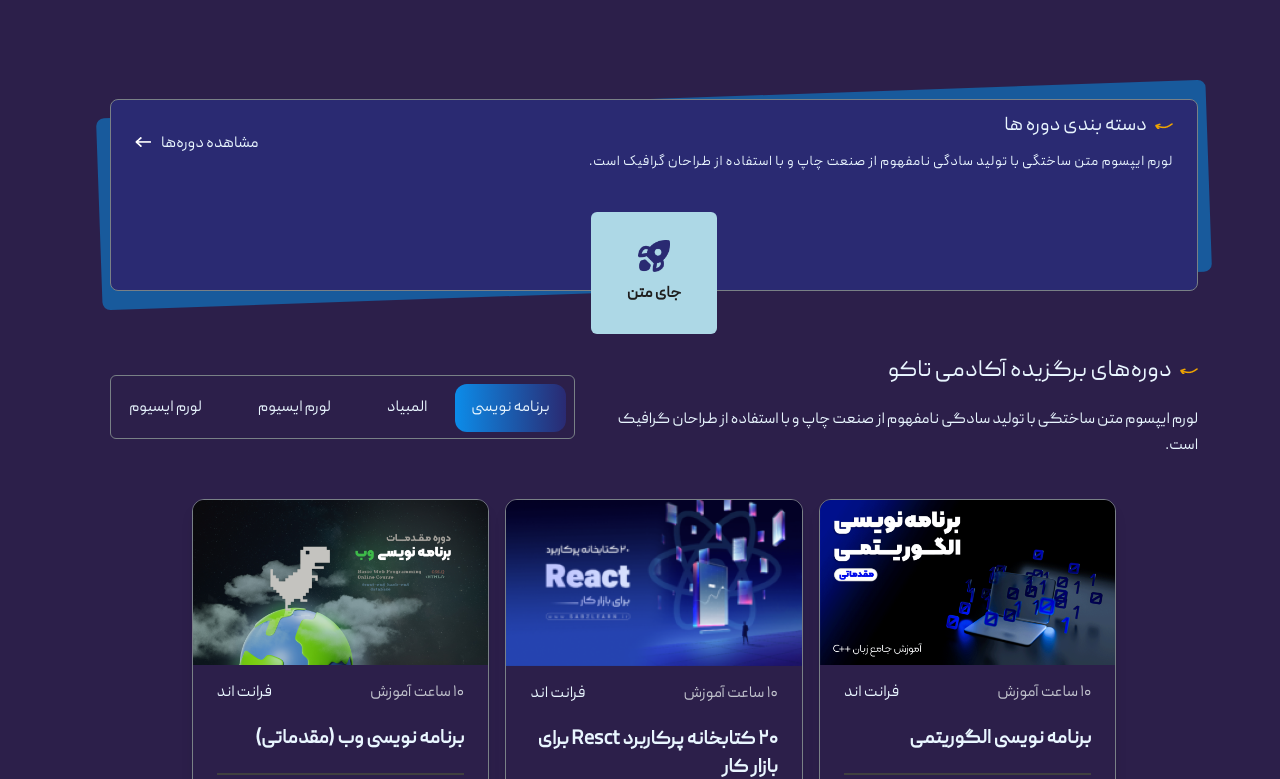
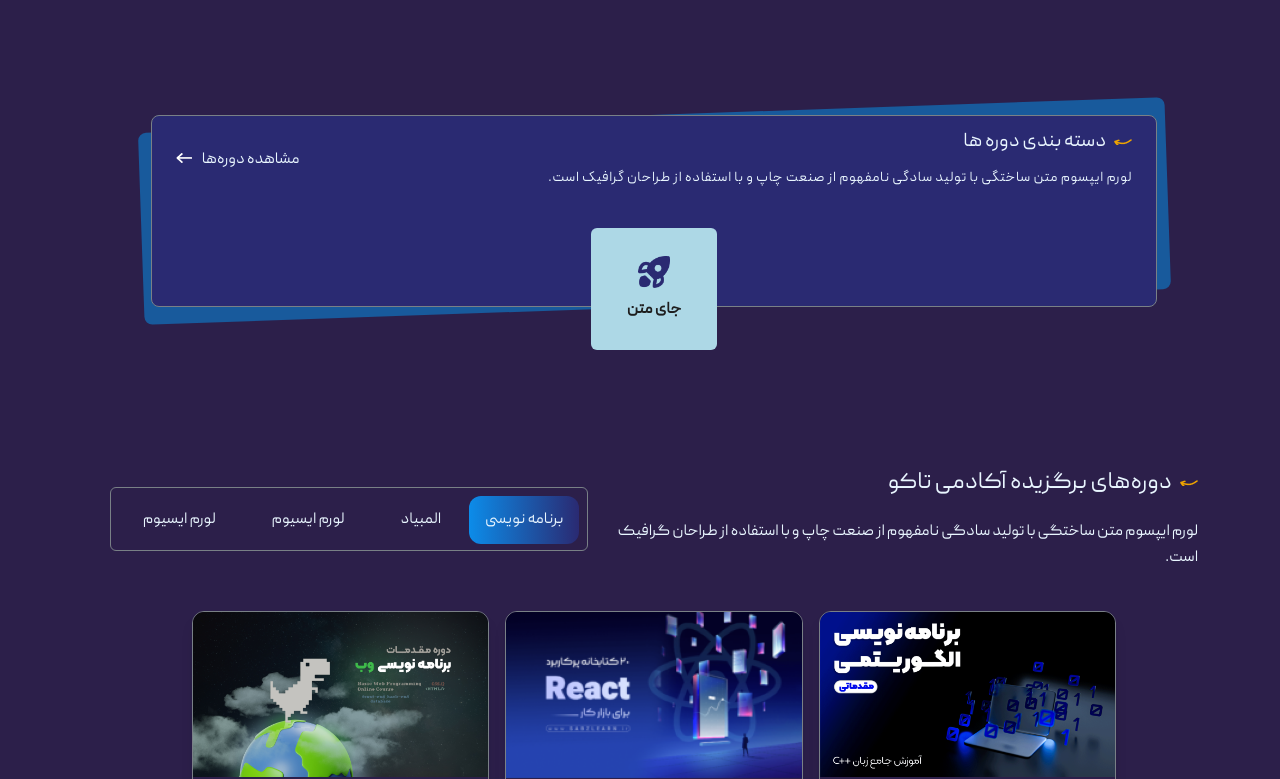
Before and after one commit to AmirhosseinDehghanazar/TakuAcademy-Frontend, a React (Vite) app in the folder TakuAcademy-Frontend/: page / in a window 1280 px wide. Shown: the part 721-1500 px from the top of the page. Built offline with nearby package versions, Linux system fonts and the light colour scheme.

Commit message:
fixing segment width it was too big in lg screens

```diff
--- a/TakuAcademy-Frontend/src/components/main/courses/Courses.jsx
+++ b/TakuAcademy-Frontend/src/components/main/courses/Courses.jsx
@@ -22,7 +22,7 @@ const Courses = () => {
   return (
     <div className="mar-x">
       {/* text & type of courses */}
-      <div className="flex flex-col justify-between items-center gap-8 md:flex-row ">
+      <div className="flex flex-col justify-between xl:justify-around items-center gap-8 xl:gap-0 md:flex-row ">
         <div className="flex flex-col items-start ">
           <div className="flex justify-center items-center gap-2">
             <div className="bg-flash"></div>
--- a/TakuAcademy-Frontend/src/components/main/header/Header.jsx
+++ b/TakuAcademy-Frontend/src/components/main/header/Header.jsx
@@ -49,7 +49,7 @@ const Header = () => {
   }, []);
 
   return (
-    <div className="flex my-12 flex-col mar-x items-center pt-16 md:pt-2 lg:flex-row-reverse lg:justify-center lg:items-center  md:ms-11 lg:mx-5">
+    <div className="flex flex-col lg:mb-16 mar-x items-center pt-16 md:pt-2 lg:flex-row-reverse lg:justify-center lg:items-center  md:ms-11 lg:mx-5">
       {/* first part: image */}
       <div className="mx-auto">
         <img
--- a/TakuAcademy-Frontend/src/components/main/segment/Segment.jsx
+++ b/TakuAcademy-Frontend/src/components/main/segment/Segment.jsx
@@ -3,7 +3,8 @@ import "./segment.css";
 
 const Segment = () => {
   return (
-    <div className="mar-x mt-12 relative">
+    <div className="segment-parent xl:mx-12 2xl:mx-24">
+      <div className="mar-x mb-20 xl:mb-40 relative">
         {/* element below is the blue Rectangle over the over one */}
         <div className="h-48 mb-16 thin-border rounded-lg bg-cusDarkBlue rounded-20">
           {/* this div contains texts and manage them the texts on top */}
@@ -43,6 +44,7 @@ const Segment = () => {
         {/* div to show bejind other one  */}
         <div className="h-48 shy-div -rotate-2 rounded-lg"></div>
       </div>
+    </div>
   );
 };
 
--- a/TakuAcademy-Frontend/src/components/navbar/Navbar.jsx
+++ b/TakuAcademy-Frontend/src/components/navbar/Navbar.jsx
@@ -26,7 +26,7 @@ const Navbar = () => {
 
       <div>
         {/* parent */}
-        <div className="flex py-3 navbar fixed md:relative w-full justify-around gap-5 sm:gap-32 md:gap-60 lg:gap-16 xl:gap-36 transition-all items-center navbar">
+        <div className="flex py-3 mb-12 navbar fixed md:relative w-full justify-around gap-5 sm:gap-32 md:gap-60 lg:gap-16 xl:gap-36 transition-all items-center navbar">
           {/* firat part of nav includes: menue & logo */}
           <div className="flex items-center justify-center gap-4">
             <div className="flex items-center justify-center search-div sidebar_taggle lg:hidden">
--- a/TakuAcademy-Frontend/src/components/navbar/navbar.css
+++ b/TakuAcademy-Frontend/src/components/navbar/navbar.css
@@ -1,5 +1,4 @@
 .navbar {
-  margin: auto;
   background-color: #2c1f4a;
   z-index: 1;
 }
```
Lines whose indentation alone changed are shown as unchanged.
